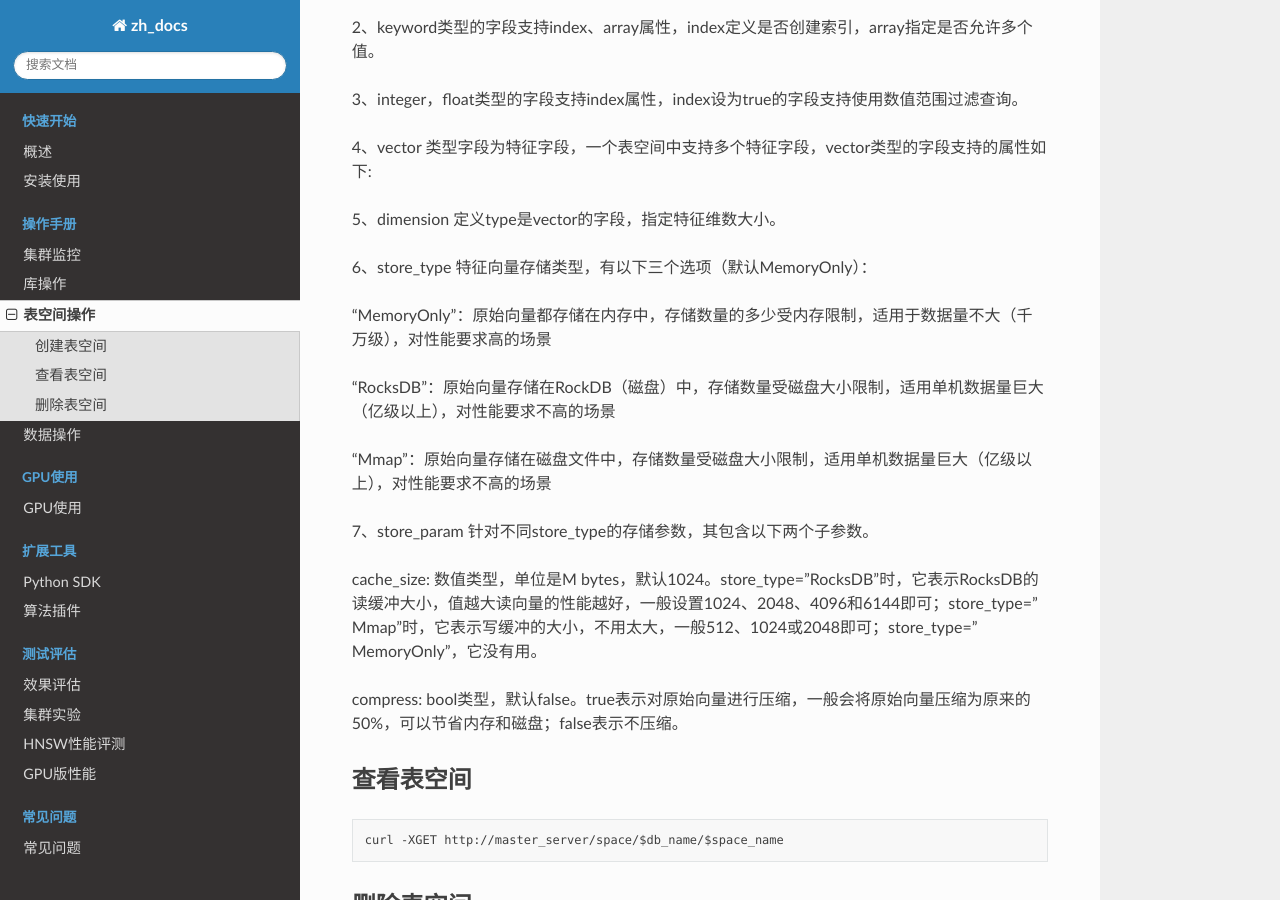
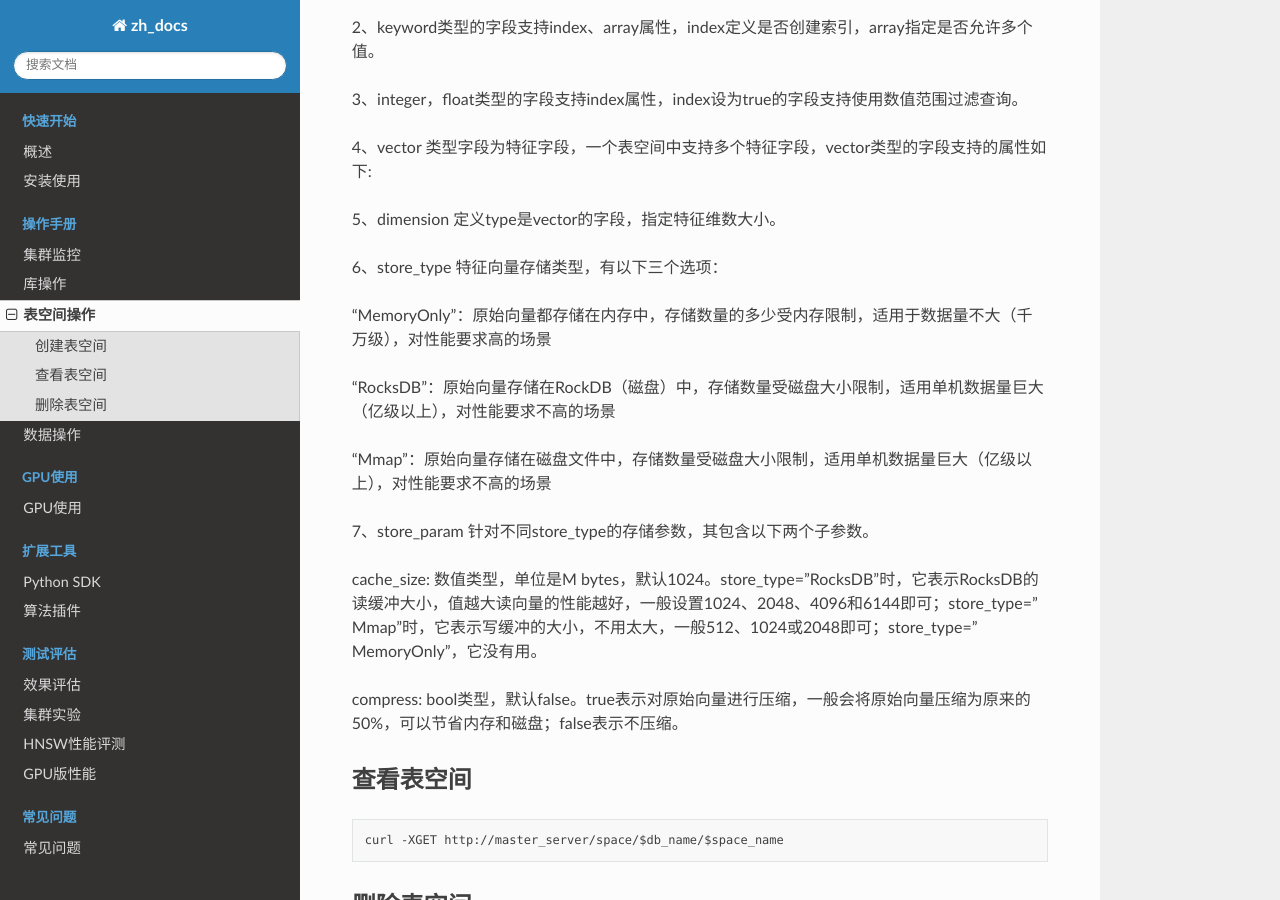
Before and after one commit to nizyun/vs_cn, a Sphinx documentation site: the page built from docs/source/use_op/op_space.rst, in a window 1280 px wide and 900 px high, scrolled down 3807 px. Built offline with Sphinx 7.4.7 and the Read the Docs theme 2.0.0, drawn with Linux system fonts in a browser that asks for light colours; pages that are not in the unit, such as notebooks, are missing from menus.

Commit message:
Update op_space.rst

```diff
--- a/docs/source/use_op/op_space.rst
+++ b/docs/source/use_op/op_space.rst
@@ -226,7 +226,7 @@ properties配置:
 
 5、dimension 定义type是vector的字段，指定特征维数大小。
 
-6、store_type 特征向量存储类型，有以下三个选项（默认MemoryOnly）：
+6、store_type 特征向量存储类型，有以下三个选项：
 
 "MemoryOnly"：原始向量都存储在内存中，存储数量的多少受内存限制，适用于数据量不大（千万级），对性能要求高的场景
 
```
